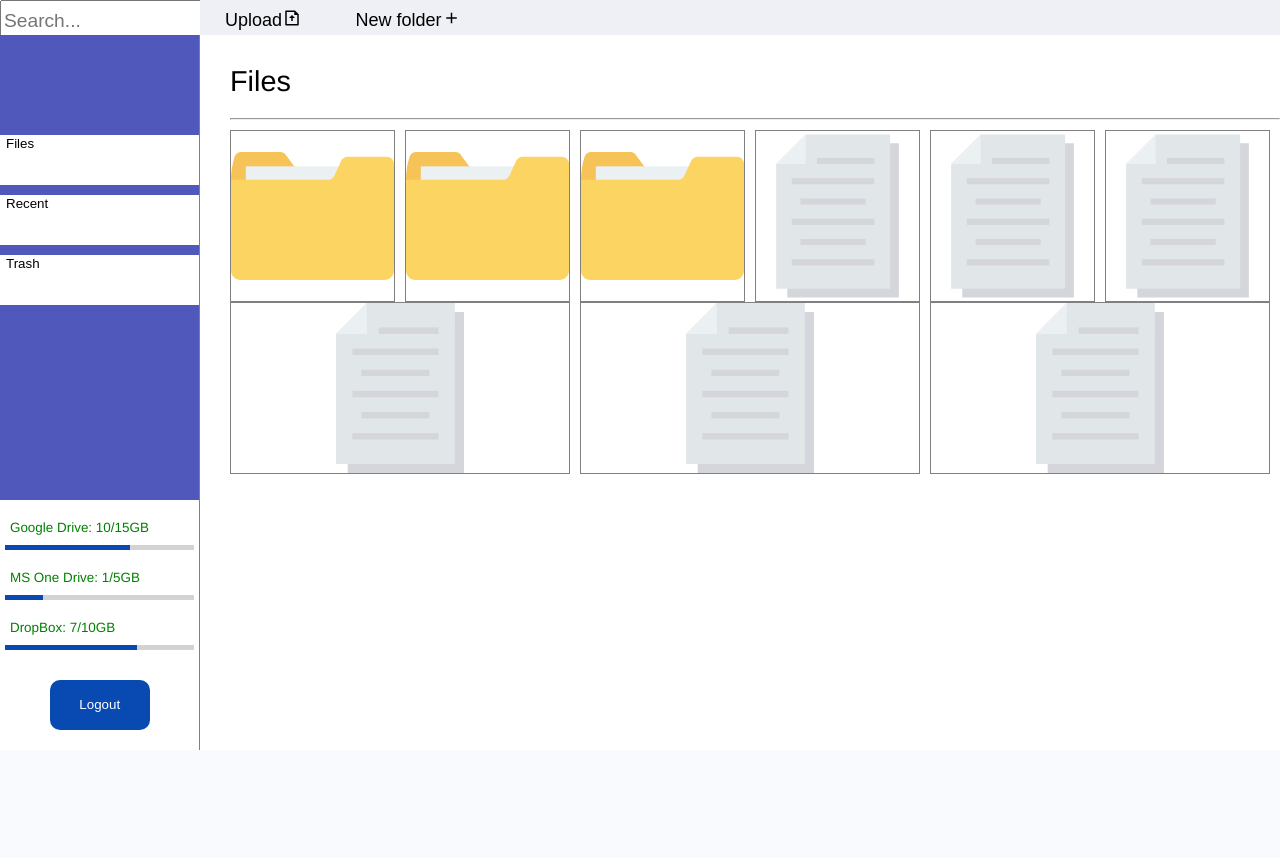
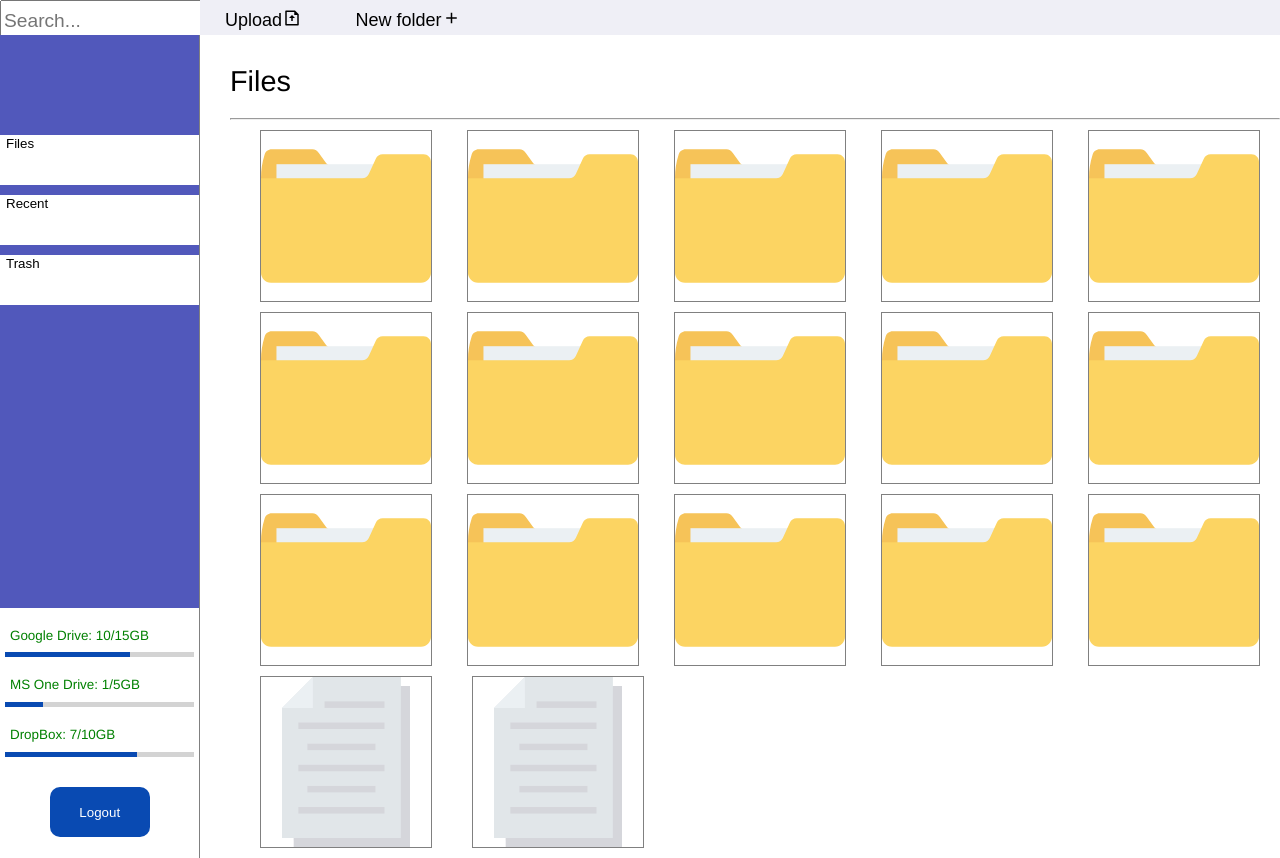
Before and after one commit to IonitaCatalin/SToL, a PHP site: page / in a window 1280 px wide. Shown: the part 50-908 px from the top of the page. Before the commit the page ends 800 px from the top, so only its background shows below. Run offline with PHP 8.4, Linux system fonts and the light colour scheme; some libraries are stand-ins or nearby versions.

Commit message:
cateva modificari la main-container legate de proprietatea flex-grow

```diff
--- a/index.html
+++ b/index.html
@@ -81,15 +81,59 @@
 					</ul>
 				</div>
 				<div class="main-container ">
-					<img class="folder" src="images/folder.svg">
-					<img class="folder" src="images/folder.svg">
-					<img class="folder" src="images/folder.svg">
-					<img class="fisier" src="images/file-text.svg">
-					<img class="fisier" src="images/file-text.svg">
-					<img class="fisier" src="images/file-text.svg">
-					<img class="fisier" src="images/file-text.svg">
-					<img class="fisier" src="images/file-text.svg">
-					<img class="fisier" src="images/file-text.svg">
+					<div class="folder">
+						<img src="images/folder.svg">
+					</div>
+					<div class="folder">
+						<img src="images/folder.svg">
+					</div>
+
+					<div class="folder">
+						<img src="images/folder.svg">
+					</div>
+					<div class="folder">
+						<img src="images/folder.svg">
+					</div>
+					<div class="folder">
+						<img src="images/folder.svg">
+					</div>
+					<div class="folder">
+						<img src="images/folder.svg">
+					</div>
+					<div class="folder">
+						<img src="images/folder.svg">
+					</div>
+					<div class="folder">
+						<img src="images/folder.svg">
+					</div>
+					<div class="folder">
+						<img src="images/folder.svg">
+					</div>
+					<div class="folder">
+						<img src="images/folder.svg">
+					</div>
+					<div class="folder">
+						<img src="images/folder.svg">
+					</div>
+					<div class="folder">
+						<img src="images/folder.svg">
+					</div>
+					<div class="folder">
+						<img src="images/folder.svg">
+					</div>
+
+					<div class="folder">
+						<img src="images/folder.svg">
+					</div>
+					<div class="folder">
+						<img src="images/folder.svg">
+					</div>
+					<div class="fisier">
+						<img src="images/file-text.svg">
+					</div>
+					<div class="fisier">
+						<img src="images/file-text.svg">
+					</div>
 				</div>
 			</article>
 			<footer>
--- a/scripts/upload_content.js
+++ b/scripts/upload_content.js
@@ -28,12 +28,12 @@ closeModalButton.onclick=function(){
         parentReducedView.firstChild.remove();
     }
 }
-addFolder.onclick=function(){
-    var element=document.createElement('img');
-    element.src='icons/folder.svg';
-    element.className='folder';
-    document.querySelector('.main-container').appendChild(element);
-}
+// addFolder.onclick=function(){
+//     var element=document.createElement('img');
+//     element.src='images/folder.svg';
+//     element.className='folder';
+//     document.querySelector('.main-container').appendChild(element);
+// }
 chooseFilesButton.onclick=function()
 {
     fileSelector.click();
--- a/style.css
+++ b/style.css
@@ -167,28 +167,32 @@ article h1 {
 	flex-direction: row;
 	flex-wrap: wrap;
 	justify-content: flex-start;
-    align-content: flex-start;
+	align-content: flex-start;
     align-items: flex-start;
 }
 
 .folder {
-	margin-right: 10px;
-	width: 150px;
-    height: 170px;
-    flex-grow: 1;
+	margin-left:30px;
+	margin-right: 5px;
+	margin-bottom: 10px;
+	display:flex;
+    flex-grow: 0;
     flex-shrink: 1;
-    flex-basis: 100px;
-    border: 1px solid grey;
+	flex-basis: 170px;
+	border:1px solid grey;
+	justify-content: center;
 }
 
 .fisier {
+	margin-left:30px;
 	margin-right: 10px;
-	width: 150px;
-    height: 170px;
-    flex-grow: 1;
+	margin-bottom: 10px;
+	display:flex;
+    flex-grow: 0;
     flex-shrink: 1;
-    flex-basis: 100px;
-    border: 1px solid grey;
+	flex-basis: 170px;
+	border:1px solid grey;
+	justify-content: center;
 }
 
 .backdrop {
```
